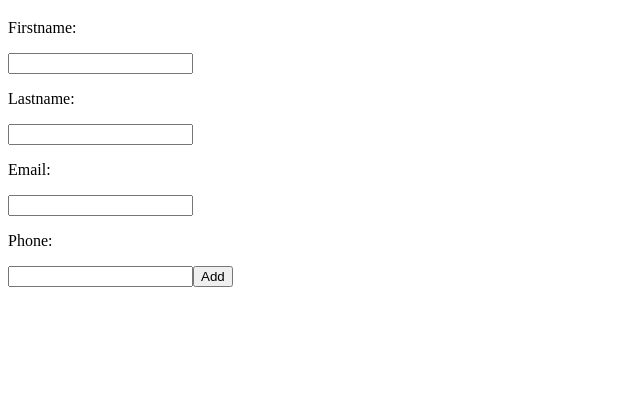
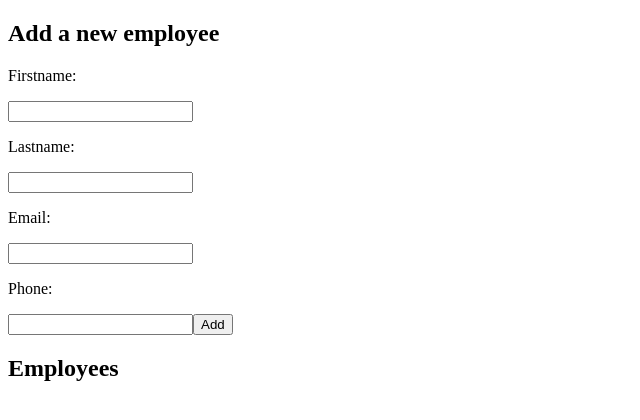
Before and after one commit to Tommi-dev/crud-react-app, a React app: page / in a window 1280 px wide. Shown: the top 420 px of the page, without its empty margins (0-640 px from the left). Built offline with nearby package versions, Linux system fonts and the light colour scheme; the HTML template or start-up script is replaced by a standard one.

Commit message:
chore: Edit titles

```diff
--- a/src/components/employee/employee.js
+++ b/src/components/employee/employee.js
@@ -46,7 +46,7 @@ const Employee = ({ employee, deleteEmployee, updateEmployee }) => {
   return (
     <div>
 
-      <h2> {employee.firstname} {employee.lastname} </h2>
+      <h3> {employee.firstname} {employee.lastname} </h3>
       <p style={hideEmailWhenVisible} >Email: {employee.email} </p>
       <button style={hideEmailWhenVisible} onClick={() => setEmailVisible(true)} >Edit</button>
 
--- a/src/components/employees/employees.js
+++ b/src/components/employees/employees.js
@@ -6,6 +6,7 @@ const Employees = ({ employees, deleteEmployee, updateEmployee }) => {
 
   return (
     <div>
+      <h2>Employees</h2>
 
       {employees.map(employee =>
 
--- a/src/components/form/form.js
+++ b/src/components/form/form.js
@@ -5,6 +5,7 @@ const Form = (props) => {
 
   return (
     <form onSubmit={props.createNewEmployee} >
+      <h2>Add a new employee</h2>
 
       <p>Firstname:</p>
       <input
```
